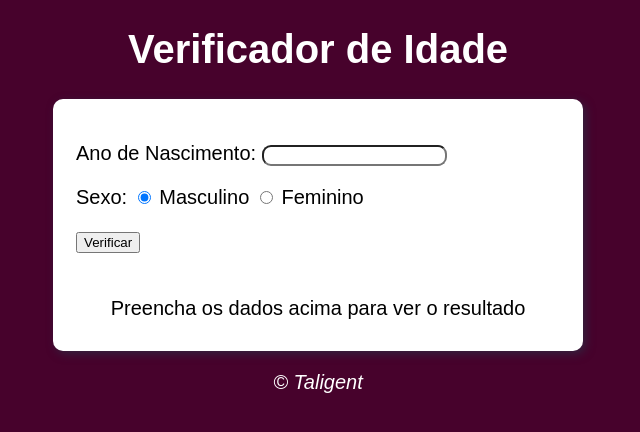
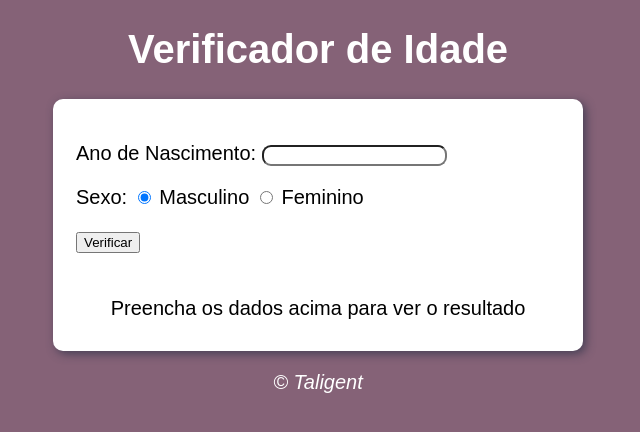
Before and after one commit to rfabriciors/appidade, a plain HTML site: page www/index.html in a window 1280 px wide. Shown: the whole page, without its empty margins (322-962 px from the left). Drawn offline with Linux system fonts and the light colour scheme.

Commit message:
Mudou para cor de bufa

```diff
--- a/www/estilo.css
+++ b/www/estilo.css
@@ -1,5 +1,5 @@
 body{
-    background:rgb(71, 2, 44);
+    background:rgb(133, 98, 119);
     font: normal 15pt Arial;
 }
 header {
```
